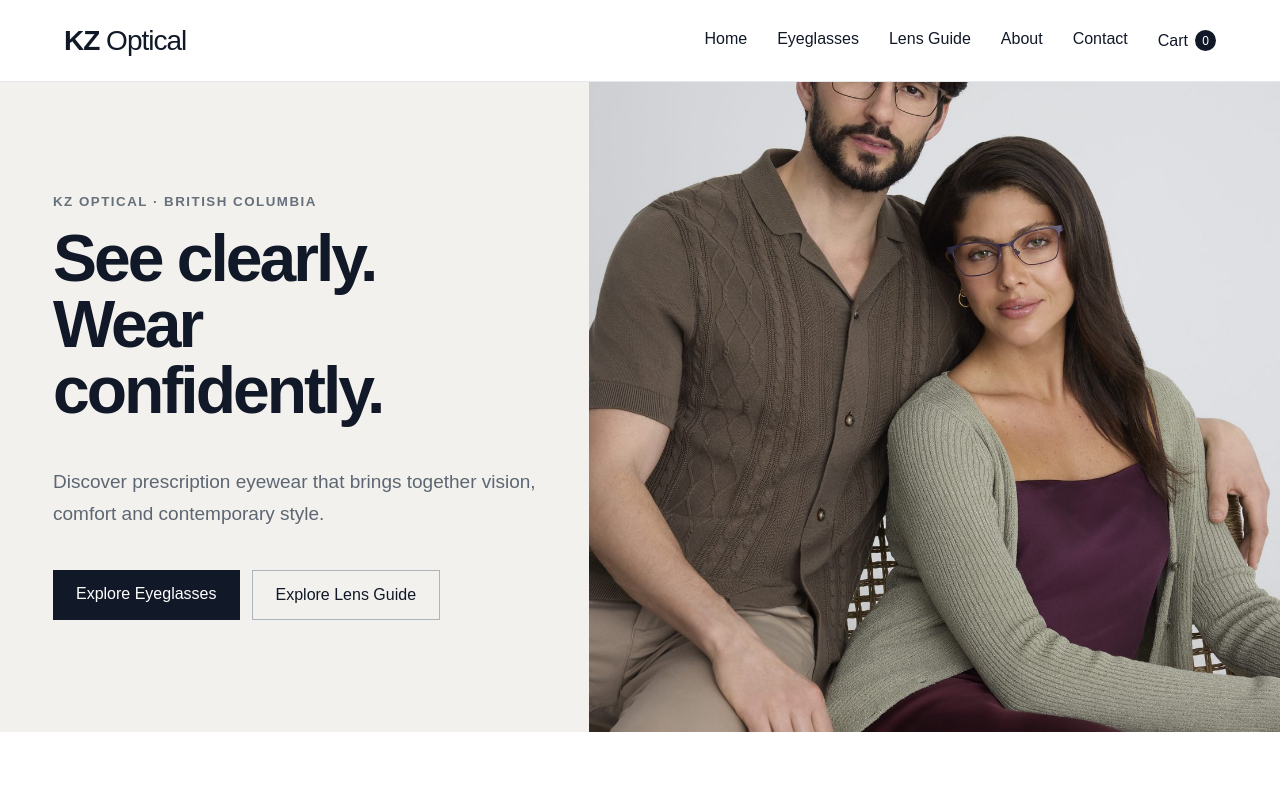
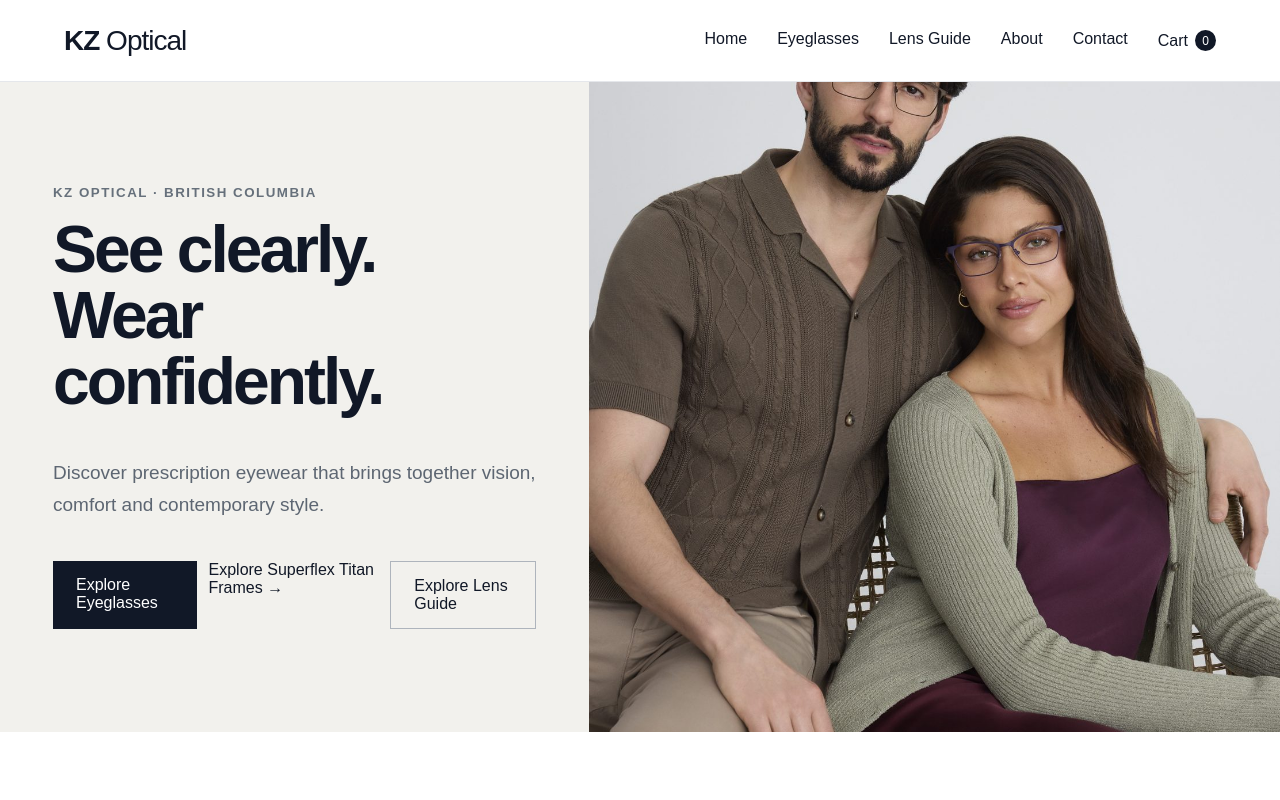
Before and after one commit to kzscuisine/kz-optical-website, a Next.js app: page / in a window 1280 px wide. Shown: the top 800 px of the page. Built offline with nearby package versions, Linux system fonts and the light colour scheme.

Commit message:
Add Superflex Titan homepage collection link

```diff
--- a/app/page.tsx
+++ b/app/page.tsx
@@ -1,6 +1,6 @@
 import Link from "next/link";
 export default function Home(){return <main>
-<section className="hero"><div className="copy"><small>KZ OPTICAL · BRITISH COLUMBIA</small><h1>See clearly.<br/>Wear confidently.</h1><p>Discover prescription eyewear that brings together vision, comfort and contemporary style.</p><div className="buttons"><Link className="dark" href="/eyeglasses">Explore Eyeglasses</Link><Link className="outline" href="/lenses">Explore Lens Guide</Link></div></div><img src="/westgroupe/11-sf-1188t-m102-may-sf-1187t-m107-mar.jpg" alt="KZ Optical eyewear"/></section>
+<section className="hero"><div className="copy"><small>KZ OPTICAL · BRITISH COLUMBIA</small><h1>See clearly.<br/>Wear confidently.</h1><p>Discover prescription eyewear that brings together vision, comfort and contemporary style.</p><div className="buttons"><Link className="dark" href="/eyeglasses">Explore Eyeglasses</Link><a href="https://www.westgroupe.com/CA/catalog/index?brandName=superflex%20titan" target="_blank" rel="noopener noreferrer">Explore Superflex Titan Frames →</a><Link className="outline" href="/lenses">Explore Lens Guide</Link></div></div><img src="/westgroupe/11-sf-1188t-m102-may-sf-1187t-m107-mar.jpg" alt="KZ Optical eyewear"/></section>
 <section className="center"><small>DISCOVER YOUR STYLE</small><h2>Frames for everyday life</h2><p>Explore distinctive adult and children's eyewear from established collections.</p></section>
 <section className="tiles"><article><img src="/westgroupe/18-sfk-344-s401-sfk-346-s304-sept-v2.jpg" alt="Nano eyewear"/><h3>Nano</h3><a href="https://www.westgroupe.com/CA/catalog/index?brandName=nano%20vista" target="_blank" rel="noopener noreferrer">Explore Frames →</a><p>Colourful, flexible eyewear designed for younger wearers.</p></article><article><img src="/westgroupe/19-stepper-origin-si-20165-f200.jpg" alt="Stepper eyewear"/><h3>Stepper</h3><a href="https://www.westgroupe.com/CA/catalog/index?brandName=stepper" target="_blank" rel="noopener noreferrer">Explore Frames →</a><p>Clean lines and considered frame design.</p></article><article><img src="/westgroupe/09-otp-221-mar-otp-223-mar.jpg" alt="One True Pair eyewear"/><h3>One True Pair</h3><a href="https://www.westgroupe.com/CA/catalog/index?brandName=otp" target="_blank" rel="noopener noreferrer">Explore Frames →</a><p>Contemporary eyewear with distinctive everyday style.</p></article></section>
 <div className="center"><a href="https://www.westgroupe.com/CA" target="_blank" rel="noopener noreferrer">Browse More Eyewear Collections →</a></div><section className="feature"><img src="/westgroupe/15-sfk-334-s209-sfk-335-s303-june.jpg" alt="Kids eyewear"/><div><small>PRESCRIPTION EYEWEAR</small><h2>Your frame. Your prescription.</h2><p>Choose a frame, review lens options and build your prescription eyewear in a straightforward online flow.</p><Link className="dark" href="/lenses">Understand Lens Options</Link><a href="https://www.westgroupe.com/CA/catalog/index?brandName=superflex%20kids" target="_blank" rel="noopener noreferrer">Explore Superflex Kids Frames →</a></div></section>
```
